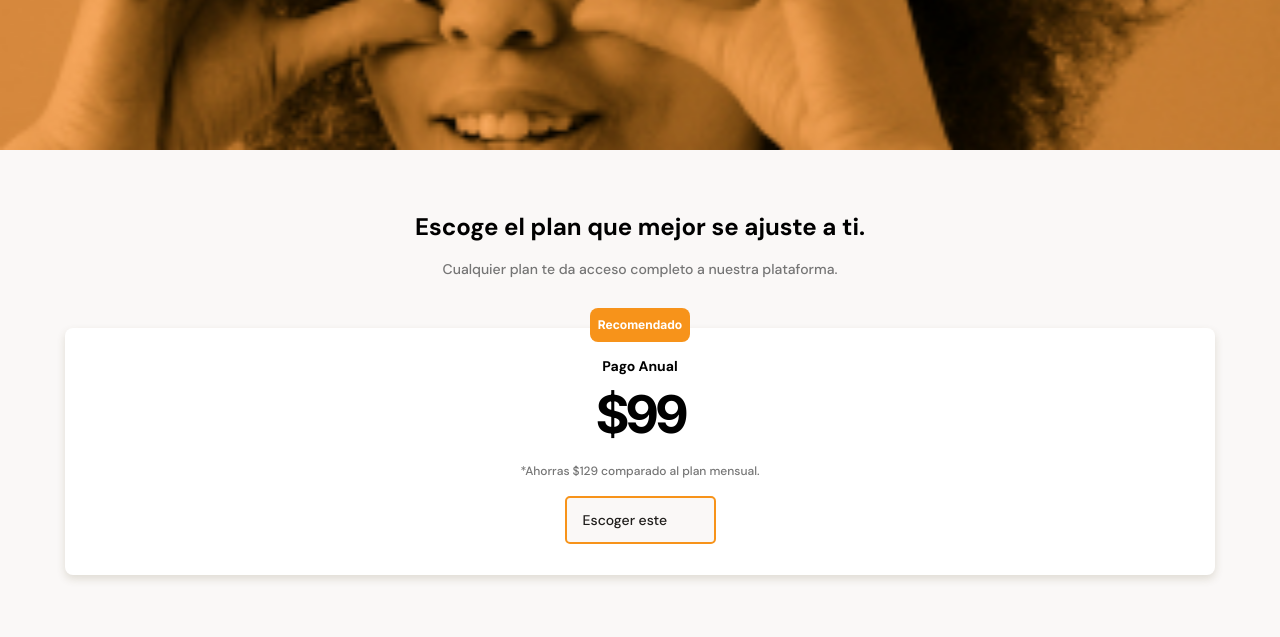
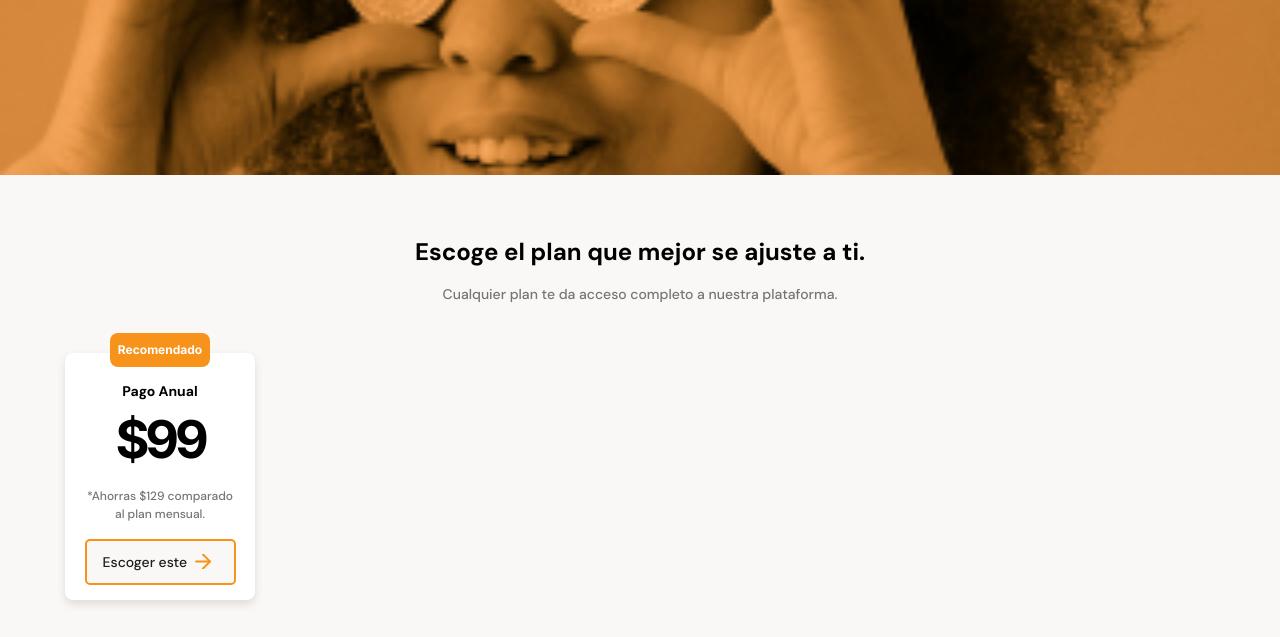
Before and after one commit to Levarick/BatataBit, a plain HTML site: page index.html in a window 1280 px wide. Shown: the part 1921-2558 px from the top of the page. Drawn offline with Linux system fonts and the light colour scheme.

Commit message:
price resized

```diff
--- a/css/style.css
+++ b/css/style.css
@@ -267,6 +267,7 @@ main {
     margin-top: 50px;
     margin-bottom: 65px;
     height: 247px;
+    max-width: 190px;
     border-radius: 8px;
     background-color: var(--just-white);
     box-shadow: 0 4px 8px rgba(89, 73, 30, 0.16);
```
Also changed, not shown: assets/arrow-right.svg (added), assets/logo_product.svg (added).
